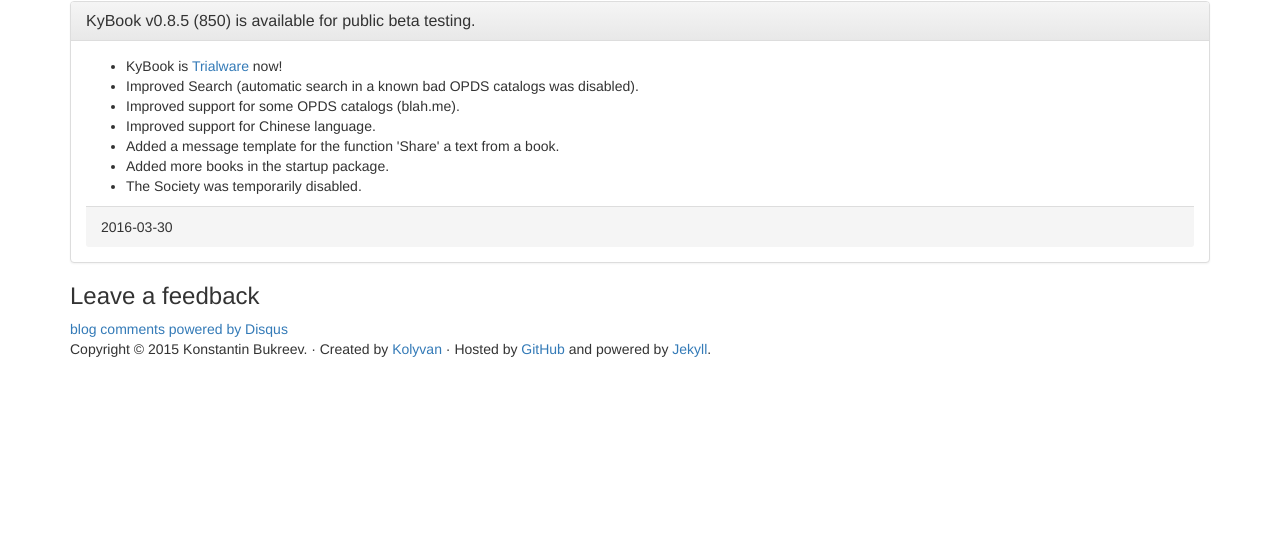
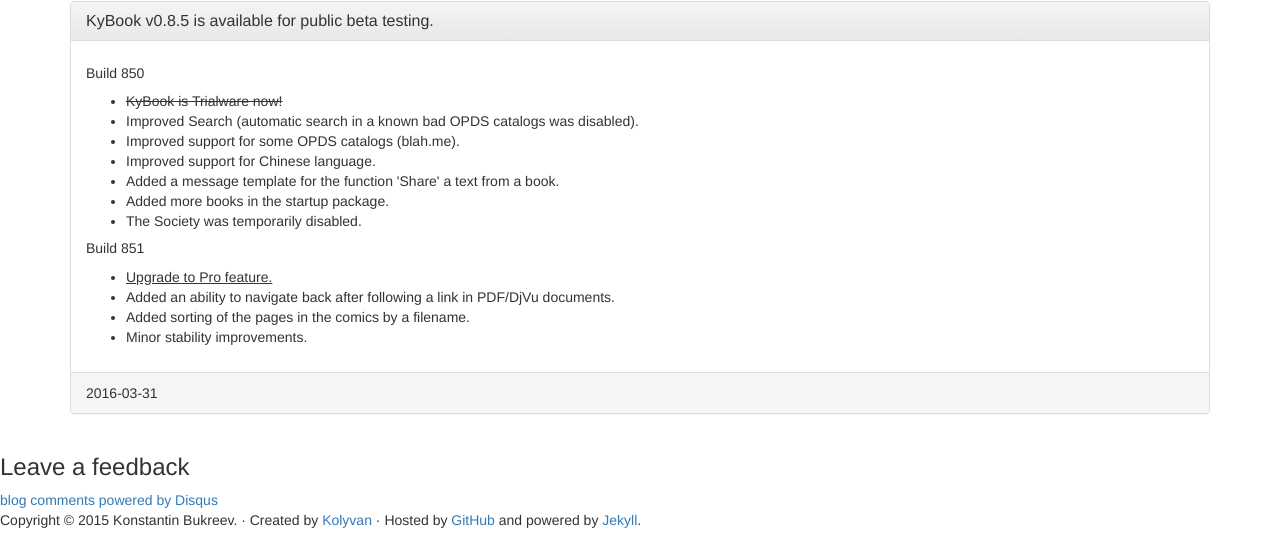
Before and after one commit to kolyvan/kybook-reader.com, a Jekyll site: the page built from beta.html, in a window 1280 px wide and 900 px high, scrolled down 874 px, cut to the strip 360-900 px from the top of the window. Built offline with Jekyll 4.4.1, drawn with Linux system fonts in a browser that asks for light colours; nearby versions of some CDN libraries; comment, search, counter and statistics services are not loaded; before the commit the page ends 1603 px from its top, so only the background shows below that.

Commit message:
build 851

```diff
--- a/beta.html
+++ b/beta.html
@@ -20,11 +20,13 @@
 
 <div class="panel panel-default">
     <div class="panel-heading">
-    <h4 class="panel-title">KyBook v0.8.5 (850) is available for public beta testing.</h4>
+    <h4 class="panel-title">KyBook v0.8.5 is available for public beta testing.</h4>
     </div>
     <div class="panel-body">
+
+    <h5>Build 850</h5>
     <ul>
-      <li>KyBook is <a href="https://en.wikipedia.org/wiki/Trialware#Trialware">Trialware</a> now!</li>
+      <li><del>KyBook is Trialware now!</del></li>
       <li>Improved Search (automatic search in a known bad OPDS catalogs was disabled).</li>
       <li>Improved support for some OPDS catalogs (blah.me).</li>
       <li>Improved support for Chinese language.</li>
@@ -32,7 +34,17 @@
       <li>Added more books in the startup package.</li>
       <li>The Society was temporarily disabled.</li>
     </ul>
-    <div class="panel-footer">2016-03-30</div>
+
+    <h5>Build 851</h5>
+    <ul>
+      <li><ins>Upgrade to Pro feature.</ins></li>
+      <li>Added an ability to navigate back after following a link in PDF/DjVu documents.</li>
+      <li>Added sorting of the pages in the comics by a filename.</li>
+      <li>Minor stability improvements.</li>
+    </ul>
+    </div>
+
+    <div class="panel-footer">2016-03-31</div>
     </div>
 </div>
 
--- a/index.html
+++ b/index.html
@@ -20,7 +20,7 @@
 </div>
 
 <div class="alert alert-info" role="alert">
-    <a href="/beta.html"><strong>v0.8.5 (850)</strong> is available for public beta-testing</a> &middot; 2016-03-30 &middot;
+    <a href="/beta.html"><strong>v0.8.5 (851)</strong> is available for public beta-testing</a> &middot; 2016-03-31 &middot;
 </div>
 
 <div class="alert alert-success" role="alert">
--- a/ru/index.html
+++ b/ru/index.html
@@ -24,7 +24,7 @@
 </div>
 
 <div class="alert alert-info" role="alert">
-    <a href="/ru/beta.html"><strong>v0.8.5 (850)</strong> готова для открытого бета теста</a> &middot; 30/03/2016 &middot;
+    <a href="/ru/beta.html"><strong>v0.8.5 (851)</strong> готова для открытого бета теста</a> &middot; 31/03/2016 &middot;
 </div>
 
 <div class="alert alert-success" role="alert">
```
Also changed, not shown: news/_posts/2016-03-30-beta-v085.html (+14 -3 lines), news/ru/_posts/2016-03-30-beta-v085.html (+14 -3 lines), ru/beta.html (+13 -3 lines).
